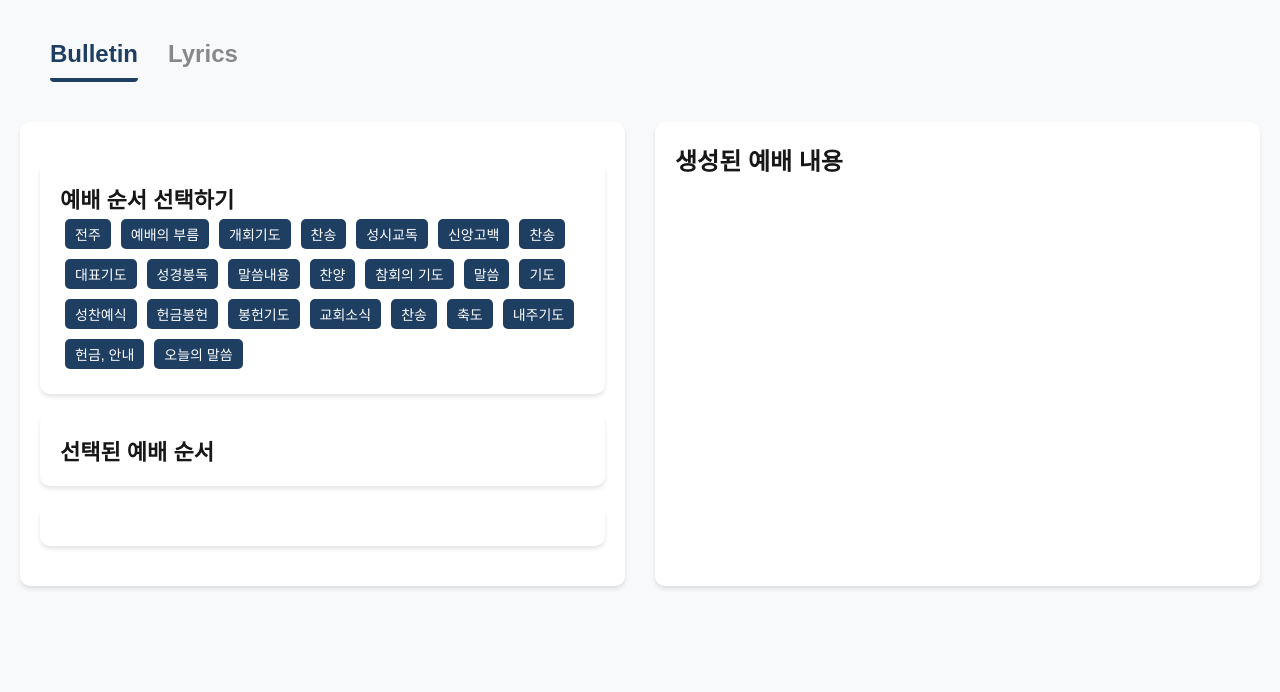
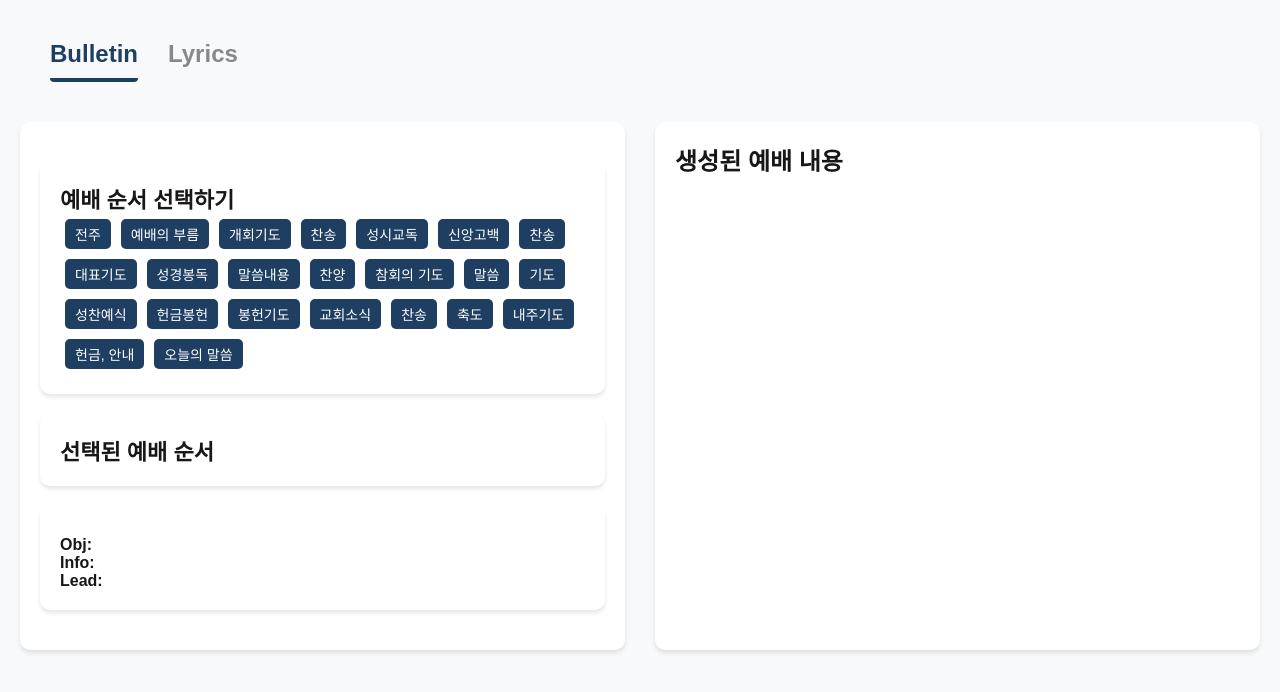
Before and after one commit to AwesomeYelim/easyPreparation, a Next.js app in the folder epui/: page /bulletin in a window 1280 px wide. Shown: the top 692 px of the page. Built offline with nearby package versions, Linux system fonts and the light colour scheme.

Commit message:
skip typecheck for next build

```diff
--- a/epui/app/bulletin/components/Detail.tsx
+++ b/epui/app/bulletin/components/Detail.tsx
@@ -1,28 +1,24 @@
-import { useState } from "react";
 import { selectedDetailState } from "@/recoilState";
 import { useRecoilValue } from "recoil";
+import { WorshipOrderItem } from "./WorshipOrder";
 
 export default function Detail() {
-  const selectedDetail = useRecoilValue(selectedDetailState);
+  const selectedDetail: WorshipOrderItem | null = useRecoilValue(selectedDetailState);
 
   return (
     <section className="card">
-      {selectedDetail.obj && (
-        <>
-          <h2>{selectedDetail.title.split("_")[1]}</h2>
-          <div key={selectedDetail.title} className="detail-card">
+      <h2>{selectedDetail?.title?.split("_")[1]}</h2>
+      <div key={selectedDetail?.title} className="detail-card">
         <p>
-              <strong>Obj:</strong> {selectedDetail.obj}
+          <strong>Obj:</strong> {selectedDetail?.obj}
         </p>
         <p>
-              <strong>Info:</strong> {selectedDetail.info}
+          <strong>Info:</strong> {selectedDetail?.info}
         </p>
         <p>
-              <strong>Lead:</strong> {selectedDetail.lead}
+          <strong>Lead:</strong> {selectedDetail?.lead}
         </p>
       </div>
-        </>
-      )}
     </section>
   );
 }
--- a/epui/app/bulletin/components/SelectedOrder.tsx
+++ b/epui/app/bulletin/components/SelectedOrder.tsx
@@ -1,15 +1,22 @@
 import { useSetRecoilState, useRecoilState } from "recoil";
 import { worshipOrderState, selectedDetailState } from "@/recoilState";
 import React from "react";
+import { WorshipOrderItem } from "./WorshipOrder";
 
-export default function SelectedOrder({ selectedItems, setSelectedItems }) {
+export default function SelectedOrder({
+  selectedItems,
+  setSelectedItems,
+}: {
+  selectedItems: WorshipOrderItem[];
+  setSelectedItems: React.Dispatch<React.SetStateAction<WorshipOrderItem[]>>;
+}) {
   // setWorshipOrder를 useSetRecoilState로 변경하여 setter만 사용합니다.
   const setWorshipOrder = useSetRecoilState(worshipOrderState);
   const setSelectedDetail = useSetRecoilState(selectedDetailState);
 
-  const handleDeleteItem = (item) => {
+  const handleDeleteItem = (item?: WorshipOrderItem) => {
     setSelectedItems((prevItems) => prevItems.filter((el) => el !== item));
-    setWorshipOrder((prevOrder) => [...prevOrder, item]);
+    setWorshipOrder((prevOrder: WorshipOrderItem[]) => [...prevOrder, item]);
   };
 
   return (
@@ -25,15 +32,13 @@ export default function SelectedOrder({ selectedItems, setSelectedItems }) {
                 onClick={(e) => {
                   e.stopPropagation();
                   setSelectedDetail(item);
-                }}
-              >
+                }}>
                 {item.title.split("_")[1]}
                 <button
                   className="delete-btn"
                   onClick={(e) => {
                     handleDeleteItem(item);
-                  }}
-                >
+                  }}>
                   ❌
                 </button>
               </span>
--- a/epui/app/bulletin/components/WorshipOrder.tsx
+++ b/epui/app/bulletin/components/WorshipOrder.tsx
@@ -3,9 +3,9 @@ import { worshipOrderState } from "@/recoilState";
 
 export type WorshipOrderItem = {
   title: string;
-  obj: string;
-  info: string;
-  lead: string;
+  obj?: string;
+  info?: string;
+  lead?: string;
 };
 
 type WorshipOrderProps = {
--- a/epui/app/recoilState.ts
+++ b/epui/app/recoilState.ts
@@ -1,4 +1,5 @@
 import { atom } from "recoil";
+import { WorshipOrderItem } from "./bulletin/components/WorshipOrder";
 
 // 예배 순서 상태
 export const worshipOrderState = atom({
@@ -197,11 +198,10 @@ export const worshipOrderState = atom({
   ],
 });
 
-export const selectedDetailState = atom({
+export const selectedDetailState = atom<WorshipOrderItem | null>({
   key: "selectedDetailState",
-  default: {}, // 선택한 항목의 상세 정보를 저장
+  default: null,
 });
-
 // 교회 소식 상태
 export const churchNewsState = atom({
   key: "churchNewsState",
--- a/epui/next.config.mjs
+++ b/epui/next.config.mjs
@@ -1,3 +1,6 @@
 export default {
   reactStrictMode: true,
+  typescript: {
+    ignoreBuildErrors: true,
+  },
 };
```
Lines whose indentation alone changed are shown as unchanged.
